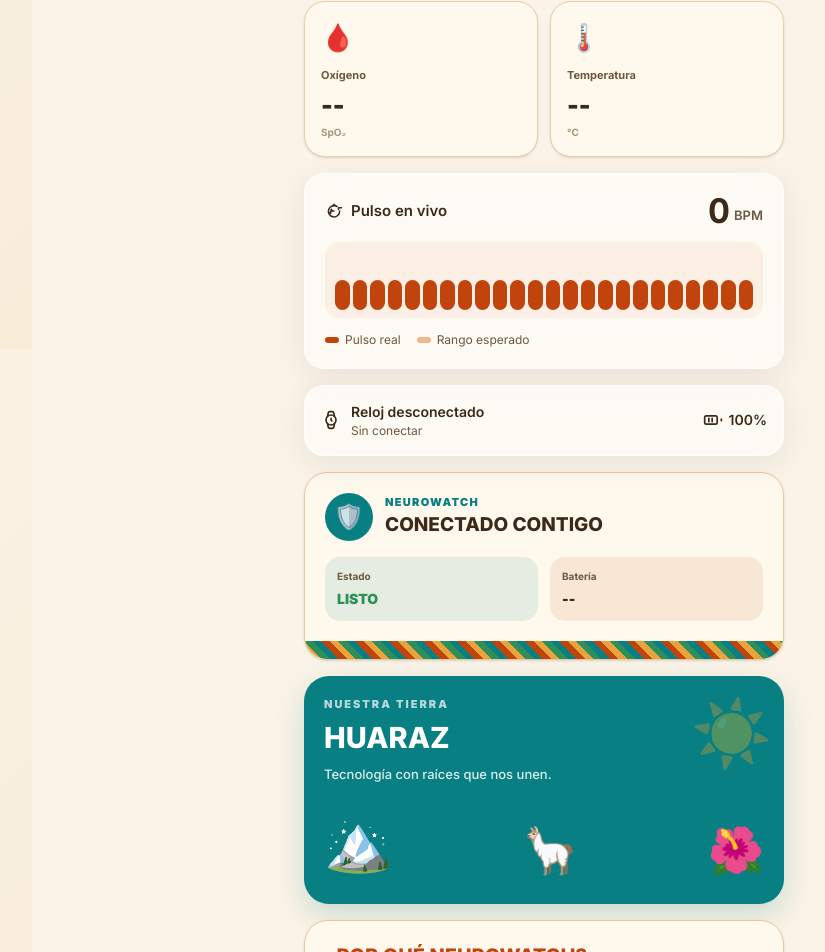
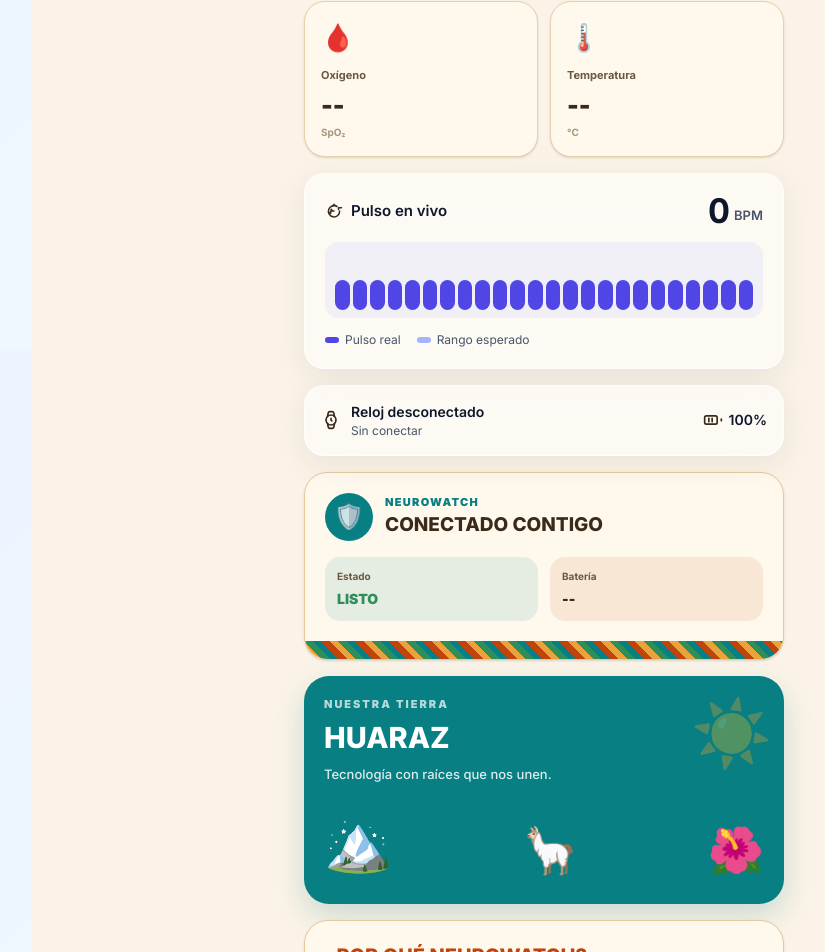
Before and after one commit to mariaclarajesuscerna-source/neurowatch, a Next.js app: page / in a window 1280 px wide. Shown: the part 1251-2203 px from the top of the page, without its empty margins (224-1049 px from the left). Built offline with nearby package versions, Linux system fonts and the light colour scheme; no server answers.

Commit message:
Update color palette and background styles in globals.css

```diff
--- a/src/app/globals.css
+++ b/src/app/globals.css
@@ -1,36 +1,38 @@
 @import "tailwindcss";
 
 @theme {
-  /* Paleta Andina / Huaraz — terracota como color principal (antes indigo) */
-  --color-brand-600: #C1440C;
-  --color-brand-500: #DD5F1F;
-  --color-brand-300: #F0B78C;
-  --color-brand-100: #FBEAD9;
+  --color-brand-600: #4F46E5;
+  --color-brand-500: #6366F1;
+  --color-brand-300: #A5B4FC;
+  --color-brand-100: #E0E7FF;
 
-  --color-bg-from: #FBF3E7;
-  --color-bg-to: #F6E7CC;
+  --color-bg-from: #EEF2FF;
+  --color-bg-to: #ECFEFF;
 
-  --color-ok: #2F8F5B;
-  --color-warn: #E8A33D;
-  --color-alert: #C1272D;
-  --color-muted: #A9967D;
+  --color-ok: #10B981;
+  --color-warn: #F59E0B;
+  --color-alert: #EF4444;
+  --color-muted: #94A3B8;
 
-  --color-ink-900: #3B2A1A;
-  --color-ink-600: #6B5842;
-  --color-ink-400: #A9967D;
+  --color-ink-900: #0F172A;
+  --color-ink-600: #475569;
+  --color-ink-400: #94A3B8;
 
-  --color-glass-fill: #FFFBF3E0;
-  --color-glass-border: #F0C79866;
-  --color-alert-fill: #C1272D1A;
-  --color-alert-border: #C1272D59;
-  --color-ok-fill: #2F8F5B1A;
+  --color-glass-fill: #FFFFFF8C;
+  --color-glass-border: #FFFFFFB3;
+  --color-alert-fill: #EF44441A;
+  --color-alert-border: #EF444459;
+  --color-ok-fill: #10B9811A;
 
-  --font-body: var(--font-inter), 'Inter', ui-sans-serif, system-ui, sans-serif;
-  --font-display: var(--font-baloo), 'Inter', ui-sans-serif, system-ui, sans-serif;
+  --font-body: 'Inter', ui-sans-serif, system-ui, sans-serif;
 }
 
 body {
-  background: linear-gradient(135deg, #FBF3E7 0%, #F6E7CC 100%);
+  background: linear-gradient(
+    135deg,
+    #EEF2FF 0%,
+    #ECFEFF 100%
+  );
   color: var(--color-ink-900);
   font-family: var(--font-body);
   min-height: 100dvh;
@@ -40,27 +42,10 @@ html {
   scroll-behavior: smooth;
 }
 
-/* Franja decorativa inspirada en textiles andinos (rombos de colores). */
-.andean-strip {
-  background-image: repeating-linear-gradient(
-    45deg,
-    var(--color-brand-600) 0px,
-    var(--color-brand-600) 6px,
-    var(--color-warn) 6px,
-    var(--color-warn) 12px,
-    var(--color-ok) 12px,
-    var(--color-ok) 18px,
-    var(--color-alert) 18px,
-    var(--color-alert) 24px
-  );
-}
-
-.font-display {
-  font-family: var(--font-display);
-}
-
 @media (prefers-reduced-motion: reduce) {
-  *, *::before, *::after {
+  *,
+  *::before,
+  *::after {
     animation-duration: 0.01ms !important;
     animation-iteration-count: 1 !important;
     transition-duration: 0.01ms !important;
```
